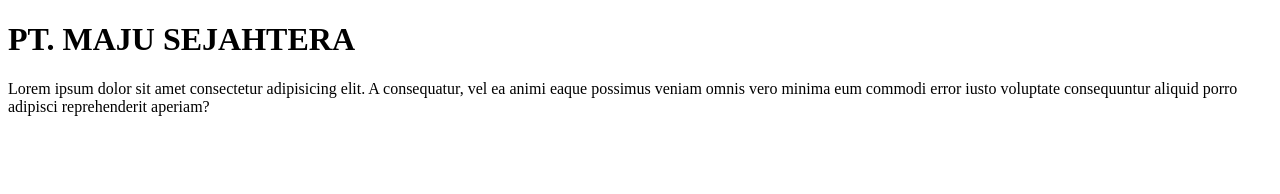
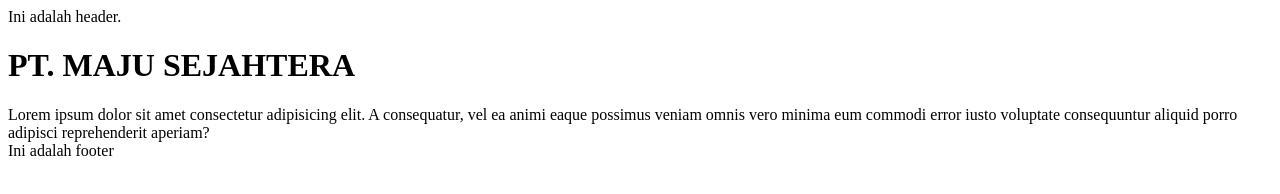
Before and after one commit to fdefreakiscoding/CompanyProfile, a plain HTML site: page index.html in a window 1280 px wide. Drawn offline with Linux system fonts and the light colour scheme.

Commit message:
Membuat header dan footer

```diff
--- a/index.html
+++ b/index.html
@@ -6,10 +6,19 @@
     <title>Latihan GIT Saja</title>
 </head>
 <body>
+
+    <header>
+        Ini adalah header.
+    </header>
+
     <h1>PT. MAJU SEJAHTERA</h1>
 
     <div>
         Lorem ipsum dolor sit amet consectetur adipisicing elit. A consequatur, vel ea animi eaque possimus veniam omnis vero minima eum commodi error iusto voluptate consequuntur aliquid porro adipisci reprehenderit aperiam?
     </div>
+
+    <footer>
+        Ini adalah footer
+    </footer>
 </body>
 </html>
```
Also changed, not shown: assets/core.css (added), assets/main.css (added).
